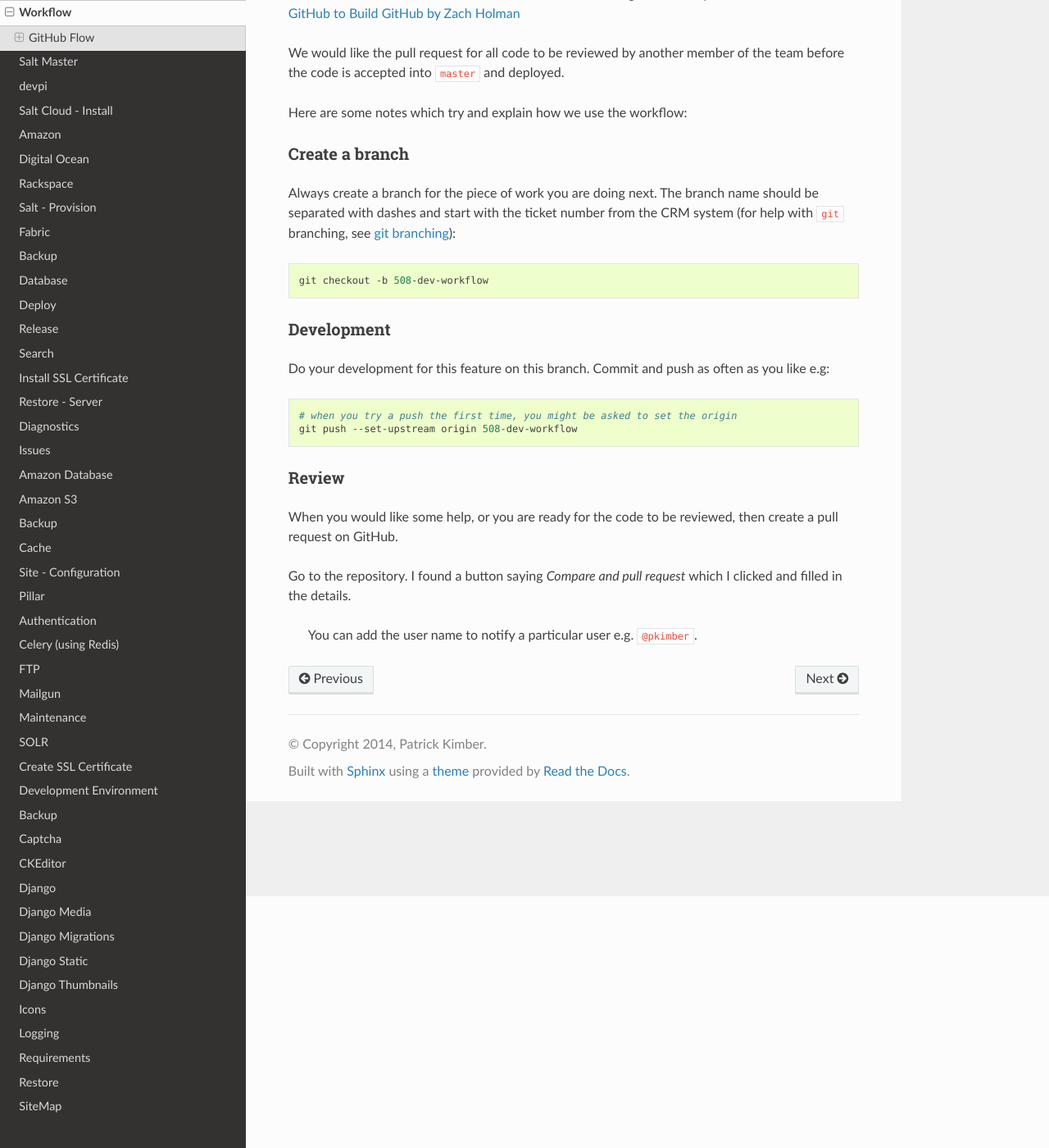
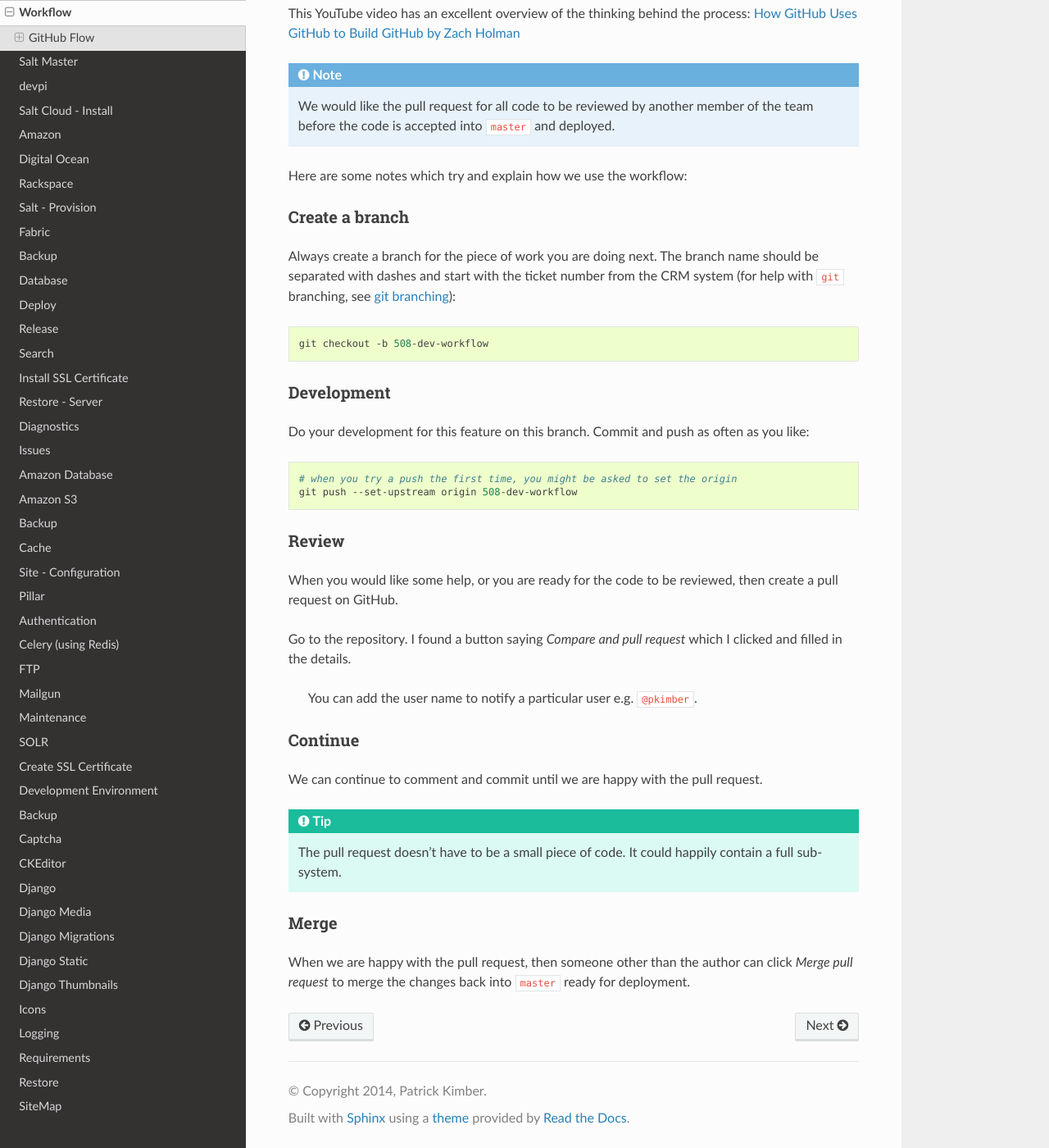
Before and after one commit to pkimber/old-docs-migrated-to-gitlab, a Sphinx documentation site: the page built from source/dev-workflow.rst, in a window 1280 px wide and 1400 px high, scrolled down 307 px. Shown: the whole window at 82% size. Built offline with Sphinx 7.4.7 and the Read the Docs theme 2.0.0, drawn with Linux system fonts in a browser that asks for light colours; some of the changed text lies outside the part shown.

Commit message:
try to make text clearer and add highlights

```diff
--- a/source/dev-workflow.rst
+++ b/source/dev-workflow.rst
@@ -30,7 +32,7 @@ Development
 -----------
 
 Do your development for this feature on this branch.  Commit and push as often
-as you like e.g::
+as you like::
 
   # when you try a push the first time, you might be asked to set the origin
   git push --set-upstream origin 508-dev-workflow
@@ -46,6 +48,21 @@ I clicked and filled in the details.
 
   You can add the user name to notify a particular user e.g. ``@pkimber``.
 
+Continue
+--------
+
+We can continue to comment and commit until we are happy with the pull request.
+
+.. tip:: The pull request doesn't have to be a small piece of code.  It could
+         happily contain a full sub-system.
+
+Merge
+-----
+
+When we are happy with the pull request, then someone other than the author can
+click *Merge pull request* to merge the changes back into ``master`` ready for
+deployment.
+
 
 .. _`git branching`: https://www.pkimber.net/howto/git/branch.html
 .. _`How GitHub Uses GitHub to Build GitHub by Zach Holman`: https://www.youtube.com/watch?v=qyz3jkOBbQY
```
Also changed, not shown: other parts of source/dev-workflow.rst (+6 -4 lines).
